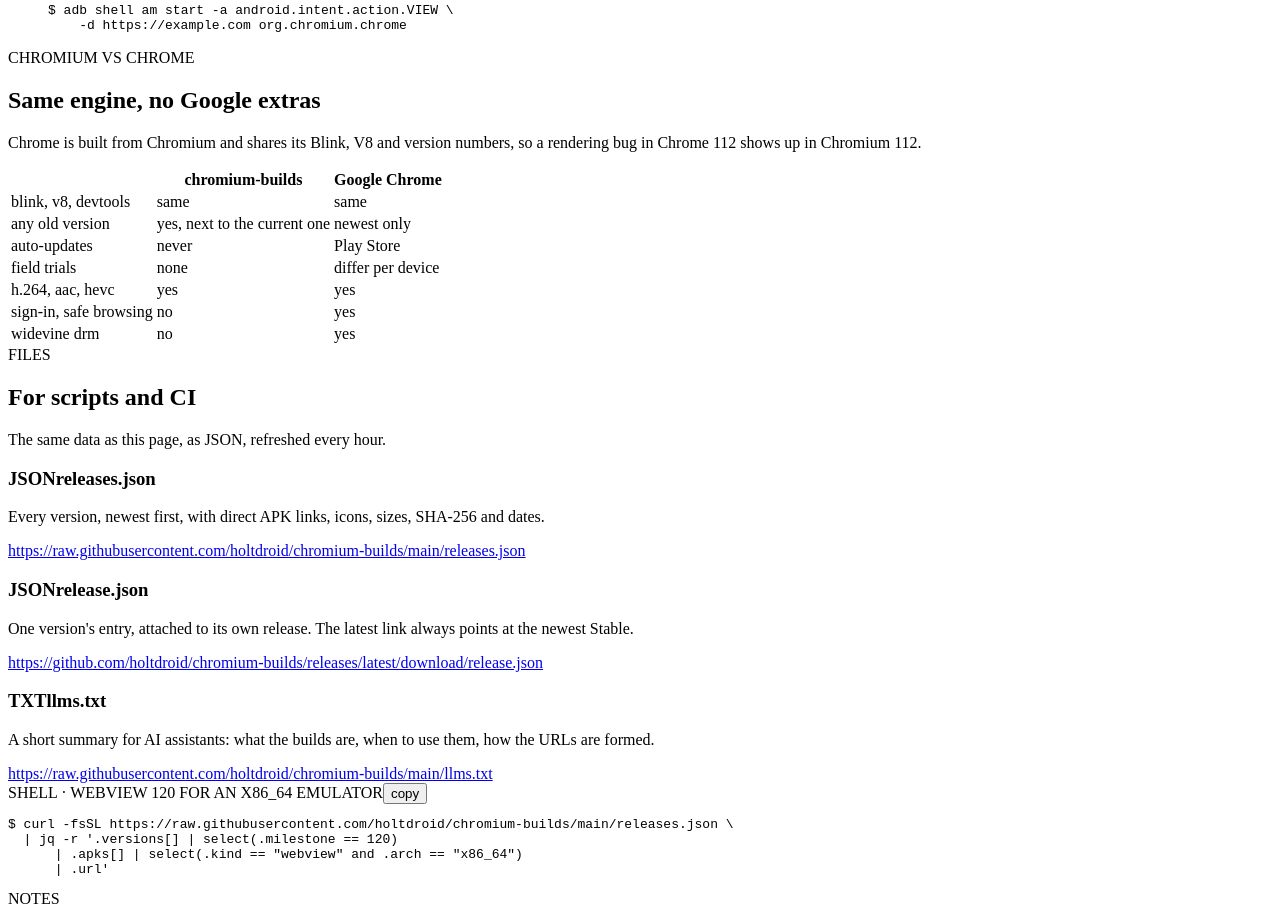
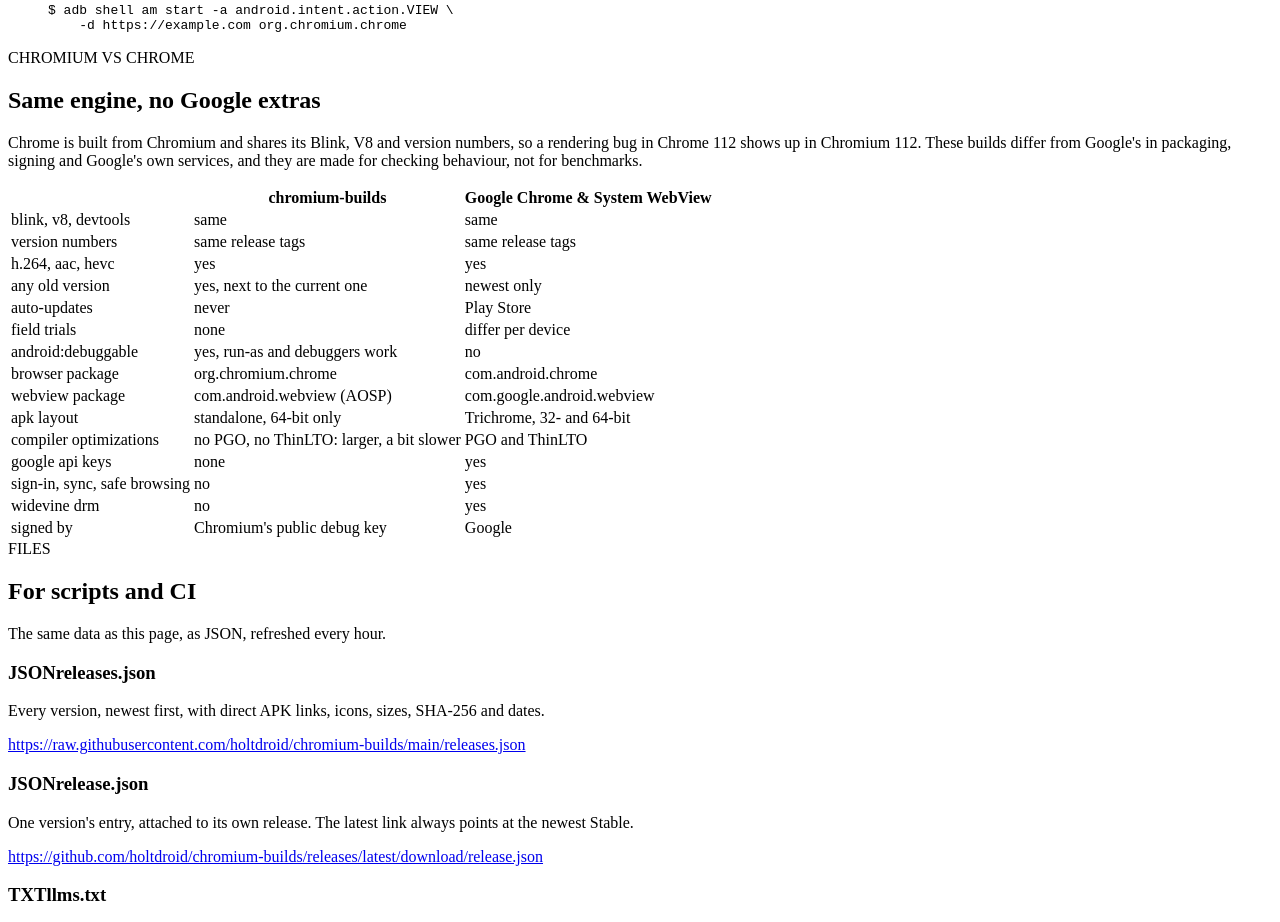
Before and after one commit to holtdroid/chromium-builds, a plain HTML site: page site/index.html in a window 1280 px wide. Shown: the part 1352-2274 px from the top of the page. Drawn offline with Linux system fonts and the light colour scheme.

Commit message:
docs: list every way these builds differ from Google's Chrome and WebView

```diff
--- a/site/index.html
+++ b/site/index.html
@@ -114,19 +114,27 @@ __HEAD__
       <div class="block-head">
         <div class="label">CHROMIUM VS CHROME</div>
         <h2 id="chrome-title">Same engine, no Google extras</h2>
-        <p>Chrome is built from Chromium and shares its Blink, V8 and version numbers, so a rendering bug in Chrome 112 shows up in Chromium 112.</p>
+        <p>Chrome is built from Chromium and shares its Blink, V8 and version numbers, so a rendering bug in Chrome 112 shows up in Chromium 112. These builds differ from Google's in packaging, signing and Google's own services, and they are made for checking behaviour, not for benchmarks.</p>
       </div>
       <div class="table-wrap">
         <table class="compare">
-          <thead><tr><th></th><th>chromium-builds</th><th>Google Chrome</th></tr></thead>
+          <thead><tr><th></th><th>chromium-builds</th><th>Google Chrome &amp; System WebView</th></tr></thead>
           <tbody>
             <tr><td>blink, v8, devtools</td><td class="yes">same</td><td class="yes">same</td></tr>
+            <tr><td>version numbers</td><td class="yes">same release tags</td><td class="yes">same release tags</td></tr>
+            <tr><td>h.264, aac, hevc</td><td class="yes">yes</td><td class="yes">yes</td></tr>
             <tr><td>any old version</td><td class="yes">yes, next to the current one</td><td class="no">newest only</td></tr>
             <tr><td>auto-updates</td><td class="yes">never</td><td class="no">Play Store</td></tr>
             <tr><td>field trials</td><td class="yes">none</td><td class="no">differ per device</td></tr>
-            <tr><td>h.264, aac, hevc</td><td class="yes">yes</td><td class="yes">yes</td></tr>
-            <tr><td>sign-in, safe browsing</td><td class="no">no</td><td class="yes">yes</td></tr>
+            <tr><td>android:debuggable</td><td class="yes">yes, run-as and debuggers work</td><td class="no">no</td></tr>
+            <tr><td>browser package</td><td><span class="mono">org.chromium.chrome</span></td><td><span class="mono">com.android.chrome</span></td></tr>
+            <tr><td>webview package</td><td><span class="mono">com.android.webview</span> (AOSP)</td><td><span class="mono">com.google.android.webview</span></td></tr>
+            <tr><td>apk layout</td><td>standalone, 64-bit only</td><td>Trichrome, 32- and 64-bit</td></tr>
+            <tr><td>compiler optimizations</td><td class="no">no PGO, no ThinLTO: larger, a bit slower</td><td class="yes">PGO and ThinLTO</td></tr>
+            <tr><td>google api keys</td><td class="no">none</td><td class="yes">yes</td></tr>
+            <tr><td>sign-in, sync, safe browsing</td><td class="no">no</td><td class="yes">yes</td></tr>
             <tr><td>widevine drm</td><td class="no">no</td><td class="yes">yes</td></tr>
+            <tr><td>signed by</td><td>Chromium's public debug key</td><td>Google</td></tr>
           </tbody>
         </table>
       </div>
```
Also changed, not shown: 1 other file.
